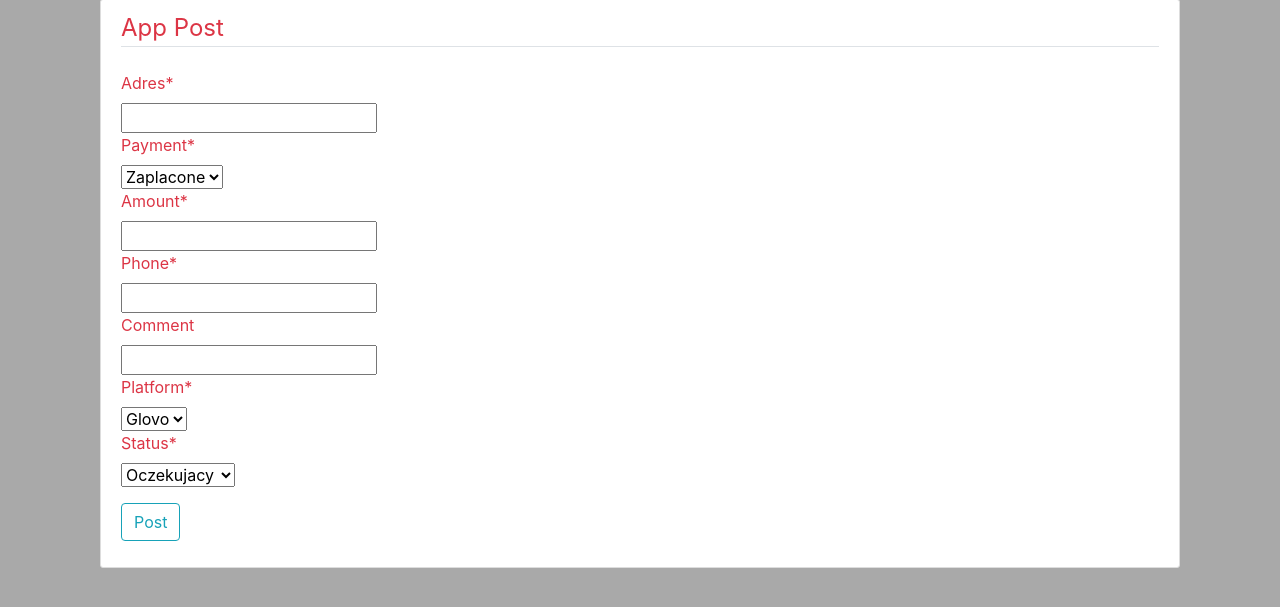
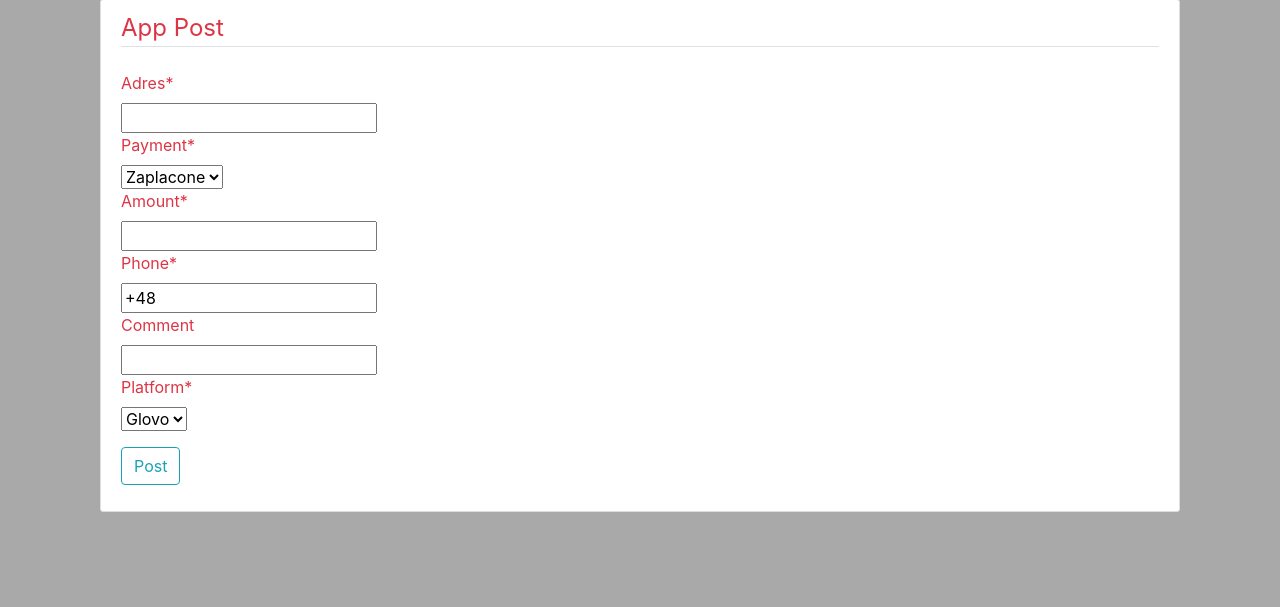
Before and after one commit to fashionkilla5000/PracaDyplomowa, a Django app: page /post/new/ in a window 1280 px wide. Shown: the part 81-688 px from the top of the page. Run offline with Django 4.2, Linux system fonts and the light colour scheme; some libraries are stand-ins or nearby versions.

Commit message:
Latest changes

```diff
--- a/posts/models.py
+++ b/posts/models.py
@@ -1,5 +1,6 @@
 from django.db import models
 from django.utils import timezone
+from phone_field import PhoneField
 
 
 class Post(models.Model):
@@ -15,7 +16,7 @@ class Post(models.Model):
     payment = models.CharField(max_length=10, choices=choose_payment, default='zaplacone')
 
     amount = models.CharField(max_length=5, null = False)
-    phone = models.CharField(max_length=12)
+    phone = models.CharField(max_length=13, null = False,default="+48")
     comment = models.CharField(max_length=200, null=True, blank=True)
 
     choose_platform = (
--- a/posts/templates/posts/post_detail.html
+++ b/posts/templates/posts/post_detail.html
@@ -12,9 +12,12 @@
       <h2 class="article-title">{{ object.adres }}</h2>
       <p class="article-content">Kwota: {{ object.amount }}</p>
       <p class="article-content">Płatność: {{ object.payment }}</p>
+      <p class="article-content">Prefix: {{ object.phone_prefix }}</p>
       <p class="article-content">Tel. {{ object.phone }}</p>
       <p class="article-content">Komentarz: {{ object.comment }}</p>
       <p class="article-content">Platforma: {{ object.platform }}</p>
+      <a class="btn btn-secondary btn-sm mt-1 mb-1" href="https://www.google.com/maps/place/{{ object.adres }},+Olsztyn">Nawiguj</a>
+      <a class="btn btn-danger btn-sm mt-1 mb-1" href="tel:+48{{object.phone}}">Zadzwon</a>
     </div>
   </article>
 {% endblock content %}
--- a/posts/views.py
+++ b/posts/views.py
@@ -28,13 +28,13 @@ class PostDetailView(DetailView):
 
 class PostCreateView(CreateView):
     model = Post
-    fields = ['adres', 'payment', 'amount', 'phone', 'comment', 'platform', 'status']
+    fields = ['adres', 'payment', 'amount','phone', 'comment', 'platform']
     success_url = '/'
 
 
 class PostUpdateView(UpdateView):
     model = Post
-    fields = ['adres', 'payment', 'amount', 'phone', 'comment', 'platform', 'status']
+    fields = ['adres', 'payment', 'amount','phone', 'comment', 'platform']
     success_url = '/'
 
 
```
Also changed, not shown: db.sqlite3.
